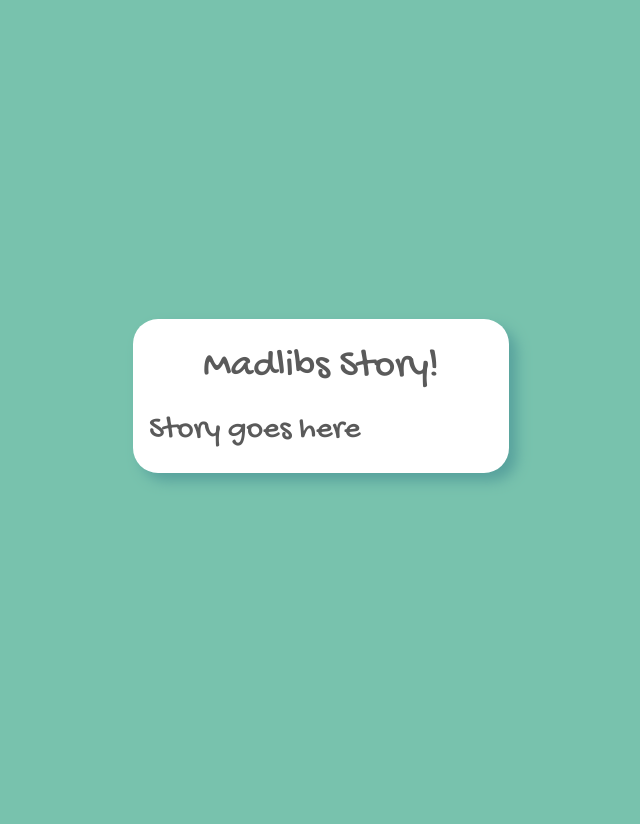
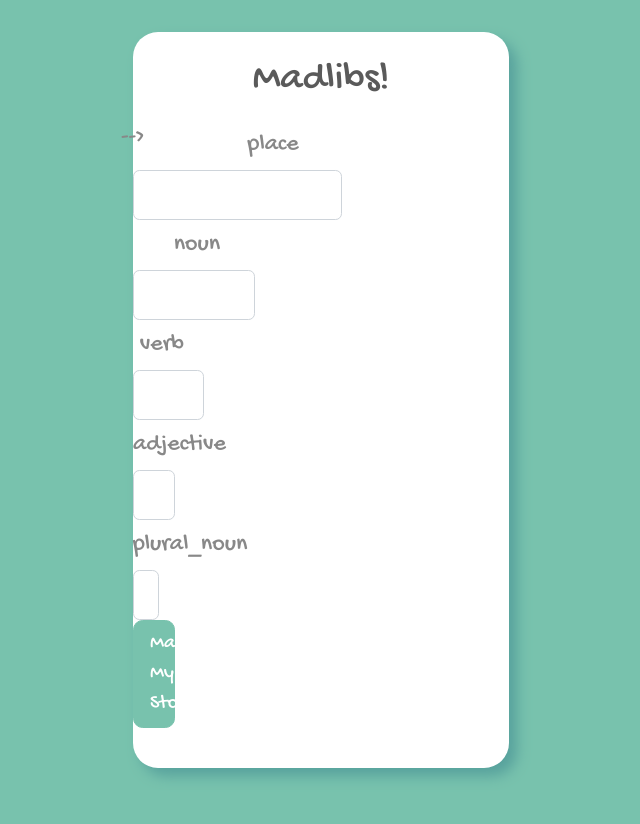
Before and after one commit to jordanWong97/flask_madlibs, a Flask app: page /question in a window 1280 px wide. Shown: the whole page, without its empty margins (319-959 px from the left). Run offline with Flask 2, Linux system fonts and the light colour scheme.

Commit message:
complete silly_story madlibs

```diff
--- a/app.py
+++ b/app.py
@@ -11,16 +11,14 @@
 
 @app.get('/question')
 def get_input_place():
-    place = request.args.get("place")
-    noun = request.args.get("noun")
-    verb = request.args.get("verb")
-    adjective = request.args.get("adjective")
-    plural_nouns = request.args.get("plural_noun")
 
+    return render_template("questions.html",
+                user_inputs = silly_story.prompts)
 
-    return render_template("results.html",
-                place=place,
-                noun = noun,
-                verb = verb,
-                adjective = adjective,
-                plural_nouns = plural_nouns)
+@app.get('/story')
+def generate_story():
+    """ generates story """
+
+    result = silly_story.generate(request.args)
+
+    return render_template('results.html',result = result)
--- a/templates/questions.html
+++ b/templates/questions.html
@@ -6,54 +6,28 @@
 
   <h1 class="pt-4 mb-3 text-center">Madlibs!</h1>
 
-  <form action="story" class="pb-4">
+  <form action="/story" class="pb-4">
 
   <!-- an example of one field -- you should make these autogenerated! -->
     <div class="mb-3 row">
-      <label class="col-5 col-form-label text-end">{{ place }}</label>
+      <!-- <label class="col-5 col-form-label text-end">{{ place }}</label>
       <div class="col-7">
         <input
             name="place"
             required
             aria-label="place"
             class="form-control">
-      </div>
+      </div> --> -->
 
-      <label class="col-5 col-form-label text-end">{{ noun }}</label>
-      <div class="col-7">
-        <input
-            name="noun"
-            required
-            aria-label="noun"
-            class="form-control">
-      </div>
-
-      <label class="col-5 col-form-label text-end">{{ verb }}</label>
-      <div class="col-7">
-        <input
-            name="verb"
-            required
-            aria-label="verb"
-            class="form-control">
-      </div>
-
-      <label class="col-5 col-form-label text-end">{{ adjective }}</label>
-      <div class="col-7">
-        <input
-            name="adjective"
-            required
-            aria-label="adjective"
-            class="form-control">
-      </div>
-
-      <label class="col-5 col-form-label text-end">{{ plural_noun }}</label>
-      <div class="col-7">
-        <input
-            name="plural_noun"
-            required
-            aria-label="plural_noun"
-            class="form-control">
-      </div>
+     {% for input in user_inputs %}
+     <label class="col-5 col-form-label text-end">{{ input }}</label>
+     <div class="col-7">
+       <input
+           name= {{input}}
+           required
+           aria-label= {{input}}
+           class="form-control">
+     {% endfor %}
     </div>
 
 
--- a/templates/results.html
+++ b/templates/results.html
@@ -5,7 +5,7 @@
 {% block content %}
 
   <h1 class="pt-4 mb-3 text-center">Madlibs Story!</h1>
-  <h2 class="pt-1 ps-3 pe-3 pb-4">Story goes here</h2>
+  <h2 class="pt-1 ps-3 pe-3 pb-4">{{result}}</h2>
 
 
 
```
